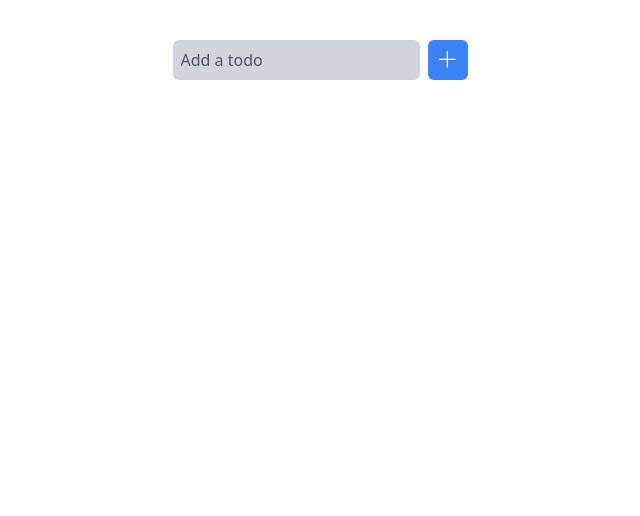
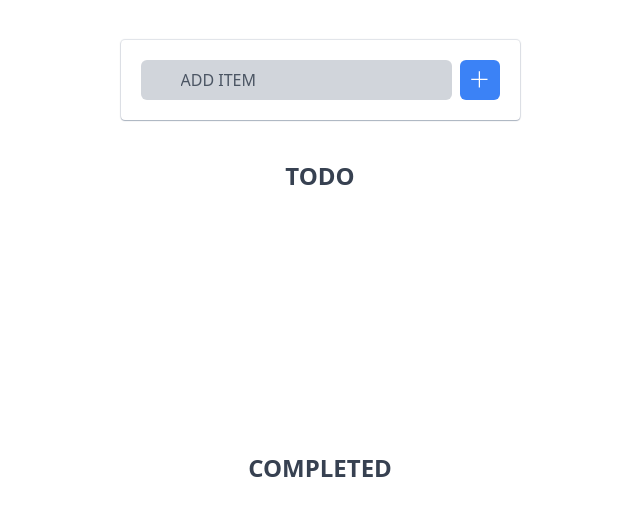
Before and after one commit to mabuhanifa/feed-a-help, a Next.js app: page / in a window 1280 px wide. Shown: the top 516 px of the page, without its empty margins (320-960 px from the left). Built offline with nearby package versions, Linux system fonts and the light colour scheme.

Commit message:
Todos and completed todos separated by filter

```diff
--- a/src/components/CreateTodo.tsx
+++ b/src/components/CreateTodo.tsx
@@ -4,32 +4,39 @@ import { useDispatch, useSelector } from "~/contextAPI/hooks";
 
 export default function CreateTodo() {
   const todos = useSelector((s) => s.todos);
-  const findId = todos?.sort((a, b) => b.id - a.id)[0]?.id;
+  const highestId = todos?.sort((a, b) => b.id - a.id)[0]?.id;
+  console.log(highestId, todos);
   const [title, setTitle] = useState("");
   const dispatch = useDispatch();
+
   //create todo function
   const createTodo = (e: FormEvent<HTMLFormElement | HTMLButtonElement>) => {
     e.preventDefault();
+    if (title.trim() !== "") {
       dispatch({
         type: "ADD_TODO",
         payload: {
-        id: findId ? findId + 1 : todos.length + 1,
+          id: highestId ? highestId + 1 : todos.length,
           title,
           isCompleted: false,
         },
       });
       setTitle("");
+    }
   };
   return (
     <div className="flex justify-center">
-      <form onSubmit={(e) => createTodo(e)} className="flex items-center gap-2">
+      <form
+        onSubmit={(e) => createTodo(e)}
+        className="shad flex items-center gap-2 rounded p-5"
+      >
         <input
           type="text"
           name="title"
           value={title}
-          className="rounded-md bg-gray-300 p-2 placeholder:text-gray-600"
+          className="rounded-md bg-gray-300 p-2 px-10 placeholder:text-gray-600"
           onChange={(e) => setTitle(e.target.value)}
-          placeholder="Add a todo"
+          placeholder="ADD ITEM"
         />
         <button
           type="submit"
--- a/src/components/HomePage.tsx
+++ b/src/components/HomePage.tsx
@@ -8,8 +8,22 @@ export default function HomePage() {
   return (
     <section className="p-2 py-10 md:p-10 ">
       <CreateTodo />
+
       <div className="mt-10 flex flex-col items-center justify-center">
-        {todos && todos.map((todo) => <Todo todo={todo} key={todo.id} />)}
+        <h1 className="text-2xl font-bold text-gray-700">TODO</h1>
+        <div className="mt-5 flex min-h-[200px] flex-col items-center ">
+          {todos &&
+            todos
+              .filter((f) => f.isCompleted === false)
+              .map((todo) => <Todo todo={todo} key={todo.id} />)}
+        </div>
+        <h1 className="mt-10 text-2xl font-bold text-gray-700">COMPLETED</h1>
+        <div className="mt-5 flex flex-col items-center justify-center">
+          {todos &&
+            todos
+              .filter((f) => f.isCompleted === true)
+              .map((todo) => <Todo todo={todo} key={todo.id} />)}
+        </div>
       </div>
     </section>
   );
--- a/src/components/Todo.tsx
+++ b/src/components/Todo.tsx
@@ -47,7 +47,9 @@ export default function Todo({ todo }: { todo: Todo }) {
           <button
             type="submit"
             onClick={(e) => {
-              setEdit((m) => !m);
+              if (title.trim() !== "") {
+                setEdit((m) => !m);
+              }
               updateTitle(e);
             }}
             className="text-green-600"
```
Lines whose indentation alone changed are shown as unchanged.
